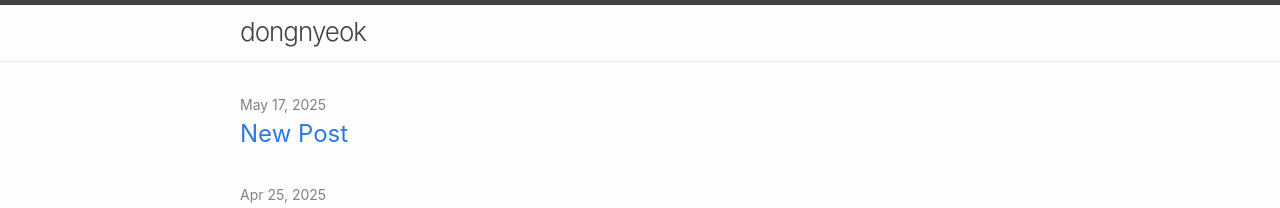
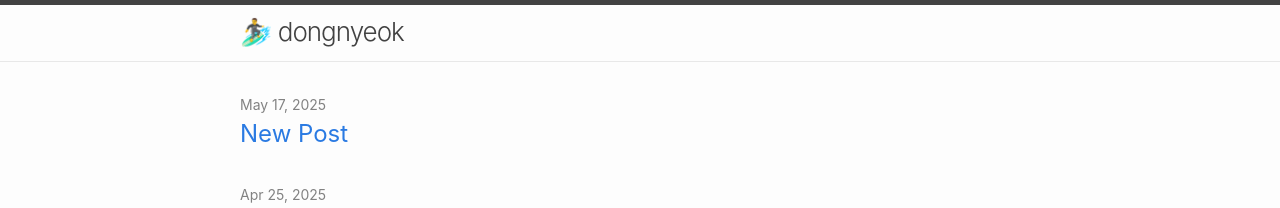
Before and after one commit to jeongdongnyeok/jeongdongnyeok.github.io, a Jekyll site: the page built from index.markdown, in a window 1280 px wide. Shown: the top 208 px of the page. Built offline with Jekyll 4.4.1, drawn with Linux system fonts in a browser that asks for light colours.

```diff
--- a/_config.yml
+++ b/_config.yml
@@ -1,4 +1,4 @@
-title: dongnyeok
+title: "🏄‍♂️ dongnyeok"
 author:
   name: dongnyeok
   email: dongnyeok@me.com
```
